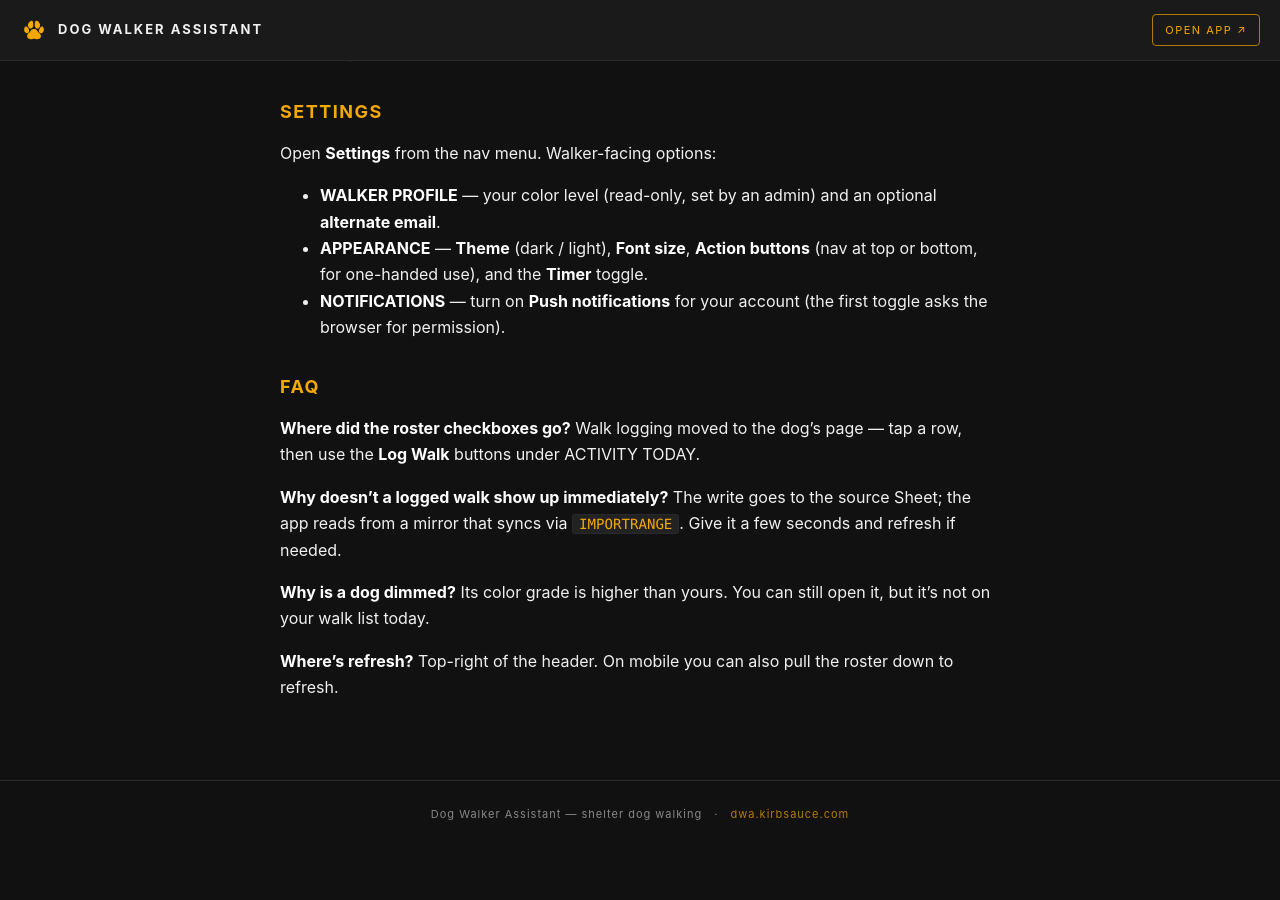
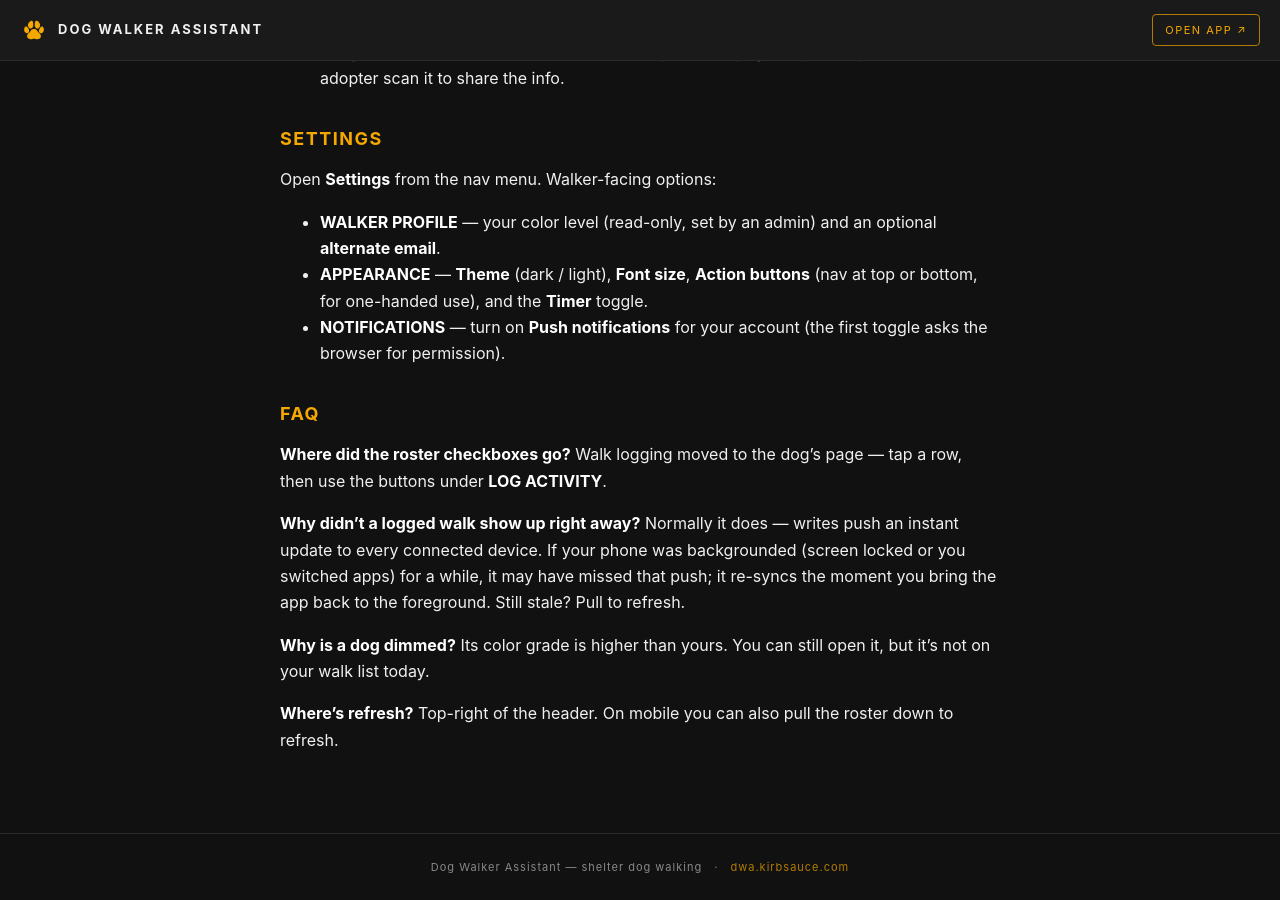
Before and after one commit to kirbsauce/dog-walker-assistant-docs, a Jekyll site: the page built from WALKER.md, in a window 1280 px wide and 900 px high, scrolled down 2899 px. Built offline with Jekyll 4.4.1, drawn with Linux system fonts in a browser that asks for light colours; before the commit the page ends 3747 px from its top, so only the background shows below that; some of the changed text lies outside the part shown.

Commit message:
Fix Walker Guide accuracy issues
Corrects stale/incorrect claims found in an accuracy review: instant
SSE sync replaced the old IMPORTRANGE-delay FAQ answer, button labels
and section heading no longer match the app (LOG ACTIVITY, no "Log"
prefix), the Walk-1-locks-while-Walk-2-done constraint was undocumented,
and the color swatch hex values didn't match colors.js.

Co-Authored-By: Claude Sonnet 5 <noreply@anthropic.com>

```diff
--- a/WALKER.md
+++ b/WALKER.md
@@ -39,18 +39,20 @@ sort (WALK ORDER by default). Each row shows, left to right:
 ## Logging a walk
 
 Walks are logged on the **dog's page**, not from the roster row. Tap a dog to
-open it, then under **ACTIVITY TODAY** you'll see up to three buttons:
+open it, then under **LOG ACTIVITY** you'll see up to three buttons:
 
-- **Log Walk 1**
-- **Log Walk 2** — locked until Walk 1 is logged.
-- **Log Playgroup**
+- **Walk 1**
+- **Walk 2** — locked until Walk 1 is logged.
+- **Playgroup**
 
 Tap a button to log that activity. Once logged, the button switches to show the
 time it happened, e.g. **`W1 @ 8:47`**. To undo a mistake, tap the logged button
-again to clear it. Each tap writes back to the shelter Google Sheet and syncs
-across devices, so what you log shows up for everyone.
+again to clear it — except Walk 1, which locks once Walk 2 is logged; clear
+Walk 2 first if you need to undo Walk 1. Each tap writes back to the shelter
+Google Sheet and syncs across devices instantly, so what you log shows up for
+everyone right away.
 
-![Screenshot: Dog page ACTIVITY TODAY with Log Walk buttons and a logged time](images/walker-dog-activity.png)
+![Screenshot: Dog page LOG ACTIVITY with Walk/Playgroup buttons and a logged time](images/walker-dog-activity.png)
 
 ### Reservations
 
@@ -71,15 +73,15 @@ to read the full history for that slot.
 
 Every dog wears a color from easiest to hardest:
 
-> <span class="swatch" style="background:#4caf50"></span>Green →
-> <span class="swatch" style="background:#ff8fc8"></span>Pink →
-> <span class="swatch" style="background:#4dd0e1"></span>Aqua →
-> <span class="swatch" style="background:#5c9bd1"></span>Blue− →
+> <span class="swatch" style="background:#00c853"></span>Green →
+> <span class="swatch" style="background:#f501a4"></span>Pink →
+> <span class="swatch" style="background:#00bcd4"></span>Aqua →
+> <span class="swatch" style="background:#1565c0"></span>Blue− →
 > <span class="swatch" style="background:#1565c0"></span>Blue →
-> <span class="swatch" style="background:#e0b94d"></span>Gold− →
-> <span class="swatch" style="background:#c79100"></span>Gold →
-> <span class="swatch" style="background:#e53935"></span>Red →
-> <span class="swatch" style="background:#222"></span>Black
+> <span class="swatch" style="background:#ffd700"></span>Gold− →
+> <span class="swatch" style="background:#ffd700"></span>Gold →
+> <span class="swatch" style="background:#d32f2f"></span>Red →
+> <span class="swatch" style="background:#424242"></span>Black
 
 Your own color grade (shown in **Settings → WALKER PROFILE**, set by an admin) is
 the **hardest** color you're cleared to walk. You can walk any dog **at or below**
@@ -143,11 +145,13 @@ Open **Settings** from the nav menu. Walker-facing options:
 ## FAQ
 
 **Where did the roster checkboxes go?** Walk logging moved to the dog's page —
-tap a row, then use the **Log Walk** buttons under ACTIVITY TODAY.
+tap a row, then use the buttons under **LOG ACTIVITY**.
 
-**Why doesn't a logged walk show up immediately?** The write goes to the source
-Sheet; the app reads from a mirror that syncs via `IMPORTRANGE`. Give it a few
-seconds and refresh if needed.
+**Why didn't a logged walk show up right away?** Normally it does — writes push
+an instant update to every connected device. If your phone was backgrounded
+(screen locked or you switched apps) for a while, it may have missed that push;
+it re-syncs the moment you bring the app back to the foreground. Still stale?
+Pull to refresh.
 
 **Why is a dog dimmed?** Its color grade is higher than yours. You can still open
 it, but it's not on your walk list today.
```
